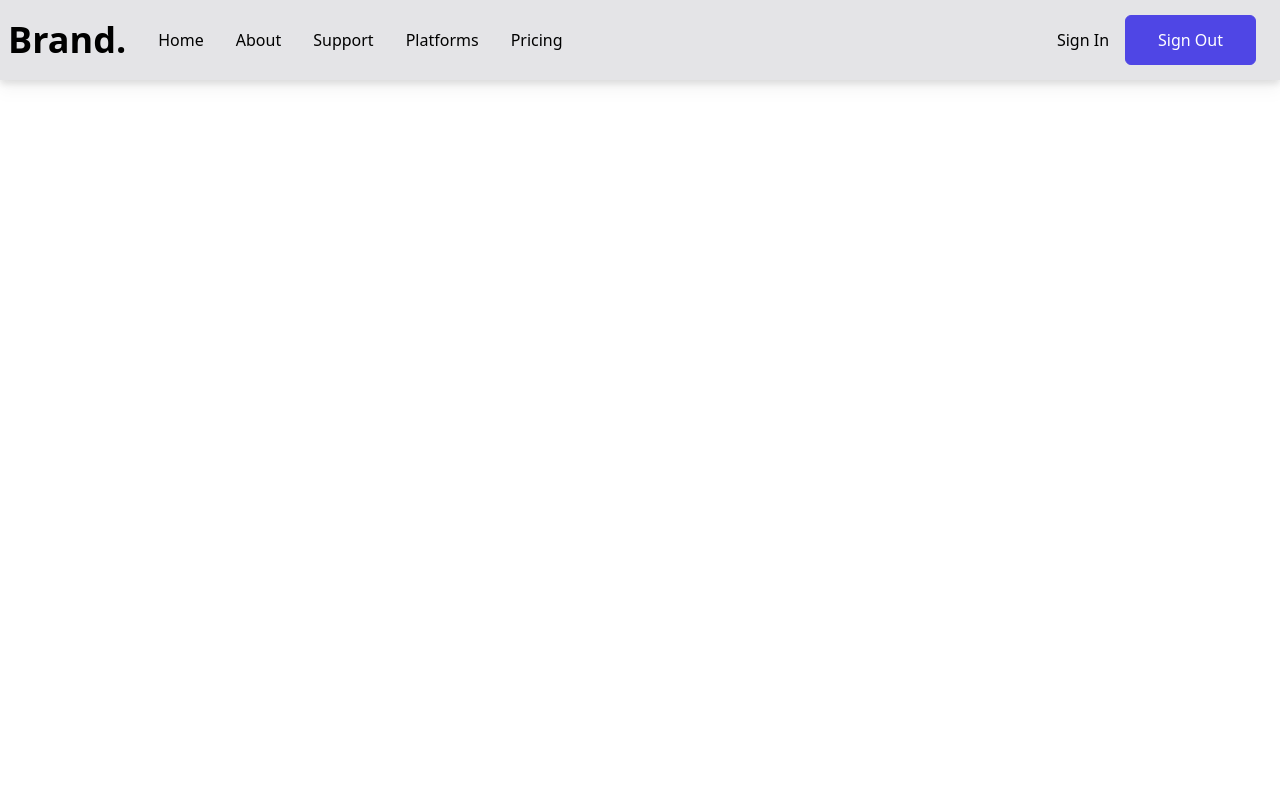
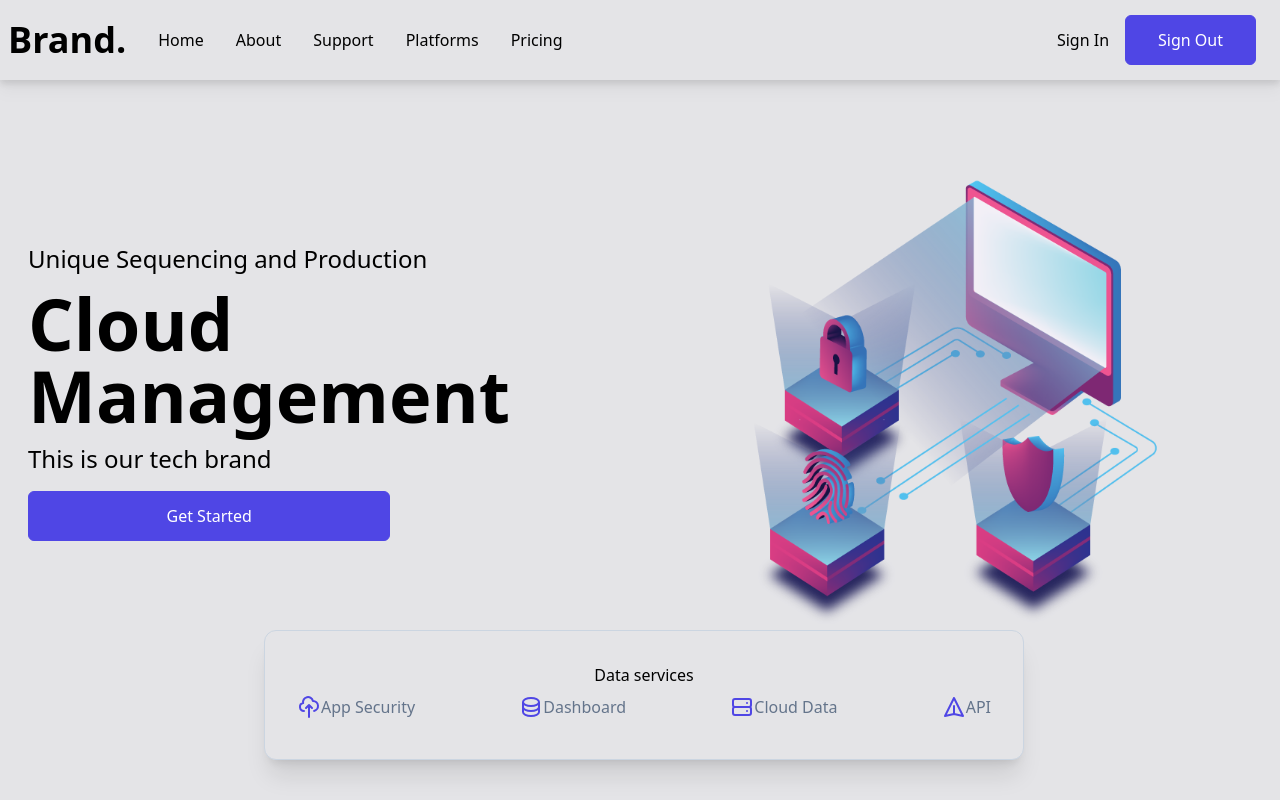
Before and after one commit to Nyamekesse/react-tailwind-cloud-management-app, a React (Vite) app: page / in a window 1280 px wide. Built offline with nearby package versions, Linux system fonts and the light colour scheme.

Commit message:
added and completed hero section

```diff
--- a/src/App.jsx
+++ b/src/App.jsx
@@ -1,9 +1,11 @@
+import Hero from "./components/Hero";
 import Navbar from "./components/Navbar";
 
 function App() {
   return (
     <>
       <Navbar />
+      <Hero />
     </>
   );
 }
--- /dev/null
+++ b/src/components/Hero.jsx
@@ -0,0 +1,48 @@
+import React from "react";
+import {
+  CloudUploadIcon,
+  DatabaseIcon,
+  PaperAirplaneIcon,
+  ServerIcon,
+} from "@heroicons/react/outline";
+import imgBg from "../assets/cyber-bg.png";
+const Hero = () => {
+  return (
+    <>
+      <div className="w-full h-screen bg-zinc-200 flex flex-col justify-between">
+        <div className="grid md:grid-cols-2 max-w-[1240px] m-auto">
+          <div className="flex flex-col justify-center md:items-start w-full px-2 py-8">
+            <p className="text-2xl">Unique Sequencing and Production</p>
+            <h1 className="py-3 text-5xl md:text-7xl font-bold">
+              Cloud Management
+            </h1>
+            <p className="text-2xl">This is our tech brand</p>
+            <button className="py-3 px-6 sm:w-[60%] my-4">Get Started</button>
+          </div>
+          <div>
+            <img className="w-full" src={imgBg} alt="background image" />
+          </div>
+          <div className="absolute flex flex-col py-8 md:min-w-[760px] bottom-[5%] mx-1 md:left-1/2 transform md:-translate-x-1/2 bg-zinc-200 border border-slate-300 rounded-xl text-center shadow-xl">
+            <p>Data services</p>
+            <div className="flex justify-between px-4 flex-wrap">
+              <p className="flex px-4 py-2 text-slate-500">
+                <CloudUploadIcon className="h-6 text-indigo-600" /> App Security
+              </p>
+              <p className="flex px-4 py-2 text-slate-500">
+                <DatabaseIcon className="h-6 text-indigo-600" /> Dashboard
+              </p>
+              <p className="flex px-4 py-2 text-slate-500">
+                <ServerIcon className="h-6 text-indigo-600" /> Cloud Data
+              </p>
+              <p className="flex px-4 py-2 text-slate-500">
+                <PaperAirplaneIcon className="h-6 text-indigo-600" /> API
+              </p>
+            </div>
+          </div>
+        </div>
+      </div>
+    </>
+  );
+};
+
+export default Hero;
--- a/src/css/main.css
+++ b/src/css/main.css
@@ -542,8 +542,30 @@ button:hover {
   position: absolute;
 }
 
+.bottom-\[-5\%\] {
+  bottom: -5%;
+}
+
+.bottom-\[5\%\] {
+  bottom: 5%;
+}
+
 .z-10 {
   z-index: 10;
+}
+
+.m-auto {
+  margin: auto;
+}
+
+.my-4 {
+  margin-top: 1rem;
+  margin-bottom: 1rem;
+}
+
+.mx-1 {
+  margin-left: 0.25rem;
+  margin-right: 0.25rem;
 }
 
 .mr-4 {
@@ -558,6 +580,10 @@ button:hover {
   display: flex;
 }
 
+.grid {
+  display: grid;
+}
+
 .hidden {
   display: none;
 }
@@ -568,6 +594,14 @@ button:hover {
 
 .h-full {
   height: 100%;
+}
+
+.h-screen {
+  height: 100vh;
+}
+
+.h-6 {
+  height: 1.5rem;
 }
 
 .w-5 {
@@ -582,16 +616,40 @@ button:hover {
   width: 100vw;
 }
 
+.max-w-\[1240px\] {
+  max-width: 1240px;
+}
+
+.transform {
+  transform: translate(var(--tw-translate-x), var(--tw-translate-y)) rotate(var(--tw-rotate)) skewX(var(--tw-skew-x)) skewY(var(--tw-skew-y)) scaleX(var(--tw-scale-x)) scaleY(var(--tw-scale-y));
+}
+
 .flex-col {
   flex-direction: column;
+}
+
+.flex-wrap {
+  flex-wrap: wrap;
 }
 
 .items-center {
   align-items: center;
 }
 
+.justify-center {
+  justify-content: center;
+}
+
 .justify-between {
   justify-content: space-between;
+}
+
+.rounded-xl {
+  border-radius: 0.75rem;
+}
+
+.border {
+  border-width: 1px;
 }
 
 .border-b-2 {
@@ -605,6 +663,11 @@ button:hover {
 .border-zinc-300 {
   --tw-border-opacity: 1;
   border-color: rgb(212 212 216 / var(--tw-border-opacity));
+}
+
+.border-slate-300 {
+  --tw-border-opacity: 1;
+  border-color: rgb(203 213 225 / var(--tw-border-opacity));
 }
 
 .bg-transparent {
@@ -631,13 +694,52 @@ button:hover {
   padding-bottom: 0.75rem;
 }
 
+.py-8 {
+  padding-top: 2rem;
+  padding-bottom: 2rem;
+}
+
+.px-6 {
+  padding-left: 1.5rem;
+  padding-right: 1.5rem;
+}
+
+.px-4 {
+  padding-left: 1rem;
+  padding-right: 1rem;
+}
+
+.py-2 {
+  padding-top: 0.5rem;
+  padding-bottom: 0.5rem;
+}
+
 .pr-4 {
   padding-right: 1rem;
+}
+
+.text-center {
+  text-align: center;
 }
 
 .text-3xl {
   font-size: 1.875rem;
   line-height: 2.25rem;
+}
+
+.text-2xl {
+  font-size: 1.5rem;
+  line-height: 2rem;
+}
+
+.text-4xl {
+  font-size: 2.25rem;
+  line-height: 2.5rem;
+}
+
+.text-5xl {
+  font-size: 3rem;
+  line-height: 1;
 }
 
 .font-bold {
@@ -654,12 +756,32 @@ button:hover {
   color: rgb(79 70 229 / var(--tw-text-opacity));
 }
 
+.text-gray-500 {
+  --tw-text-opacity: 1;
+  color: rgb(107 114 128 / var(--tw-text-opacity));
+}
+
+.text-slate-500 {
+  --tw-text-opacity: 1;
+  color: rgb(100 116 139 / var(--tw-text-opacity));
+}
+
+.shadow-xl {
+  --tw-shadow: 0 20px 25px -5px rgb(0 0 0 / 0.1), 0 8px 10px -6px rgb(0 0 0 / 0.1);
+  --tw-shadow-colored: 0 20px 25px -5px var(--tw-shadow-color), 0 8px 10px -6px var(--tw-shadow-color);
+  box-shadow: var(--tw-ring-offset-shadow, 0 0 #0000), var(--tw-ring-shadow, 0 0 #0000), var(--tw-shadow);
+}
+
 .drop-shadow-lg {
   --tw-drop-shadow: drop-shadow(0 10px 8px rgb(0 0 0 / 0.04)) drop-shadow(0 4px 3px rgb(0 0 0 / 0.1));
   filter: var(--tw-blur) var(--tw-brightness) var(--tw-contrast) var(--tw-grayscale) var(--tw-hue-rotate) var(--tw-invert) var(--tw-saturate) var(--tw-sepia) var(--tw-drop-shadow);
 }
 
 @media (min-width: 640px) {
+  .sm\:w-\[60\%\] {
+    width: 60%;
+  }
+
   .sm\:text-4xl {
     font-size: 2.25rem;
     line-height: 2.5rem;
@@ -667,6 +789,10 @@ button:hover {
 }
 
 @media (min-width: 768px) {
+  .md\:left-1\/2 {
+    left: 50%;
+  }
+
   .md\:flex {
     display: flex;
   }
@@ -674,4 +800,26 @@ button:hover {
   .md\:hidden {
     display: none;
   }
+
+  .md\:min-w-\[760px\] {
+    min-width: 760px;
+  }
+
+  .md\:-translate-x-1\/2 {
+    --tw-translate-x: -50%;
+    transform: translate(var(--tw-translate-x), var(--tw-translate-y)) rotate(var(--tw-rotate)) skewX(var(--tw-skew-x)) skewY(var(--tw-skew-y)) scaleX(var(--tw-scale-x)) scaleY(var(--tw-scale-y));
+  }
+
+  .md\:grid-cols-2 {
+    grid-template-columns: repeat(2, minmax(0, 1fr));
+  }
+
+  .md\:items-start {
+    align-items: flex-start;
+  }
+
+  .md\:text-7xl {
+    font-size: 4.5rem;
+    line-height: 1;
+  }
 }
```
